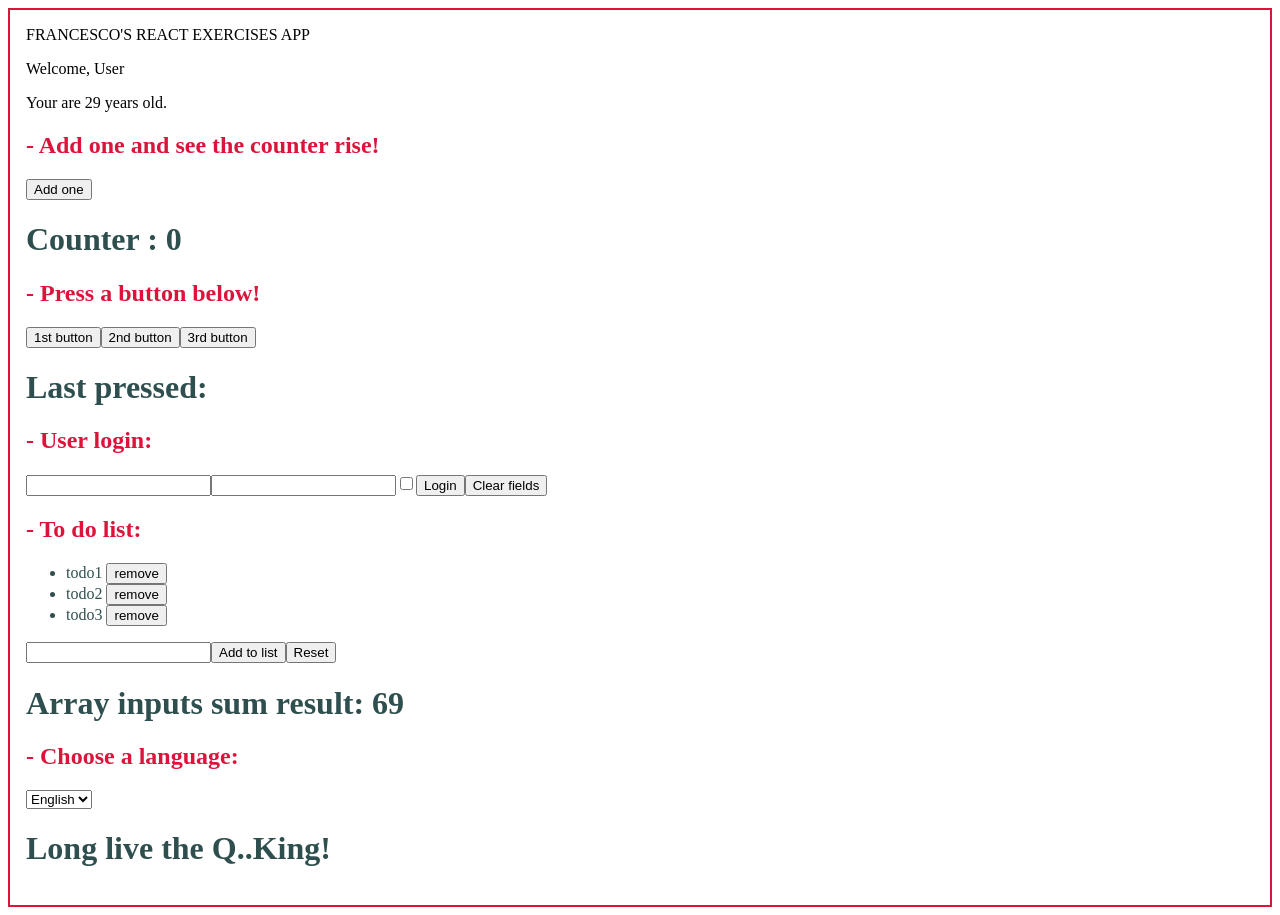
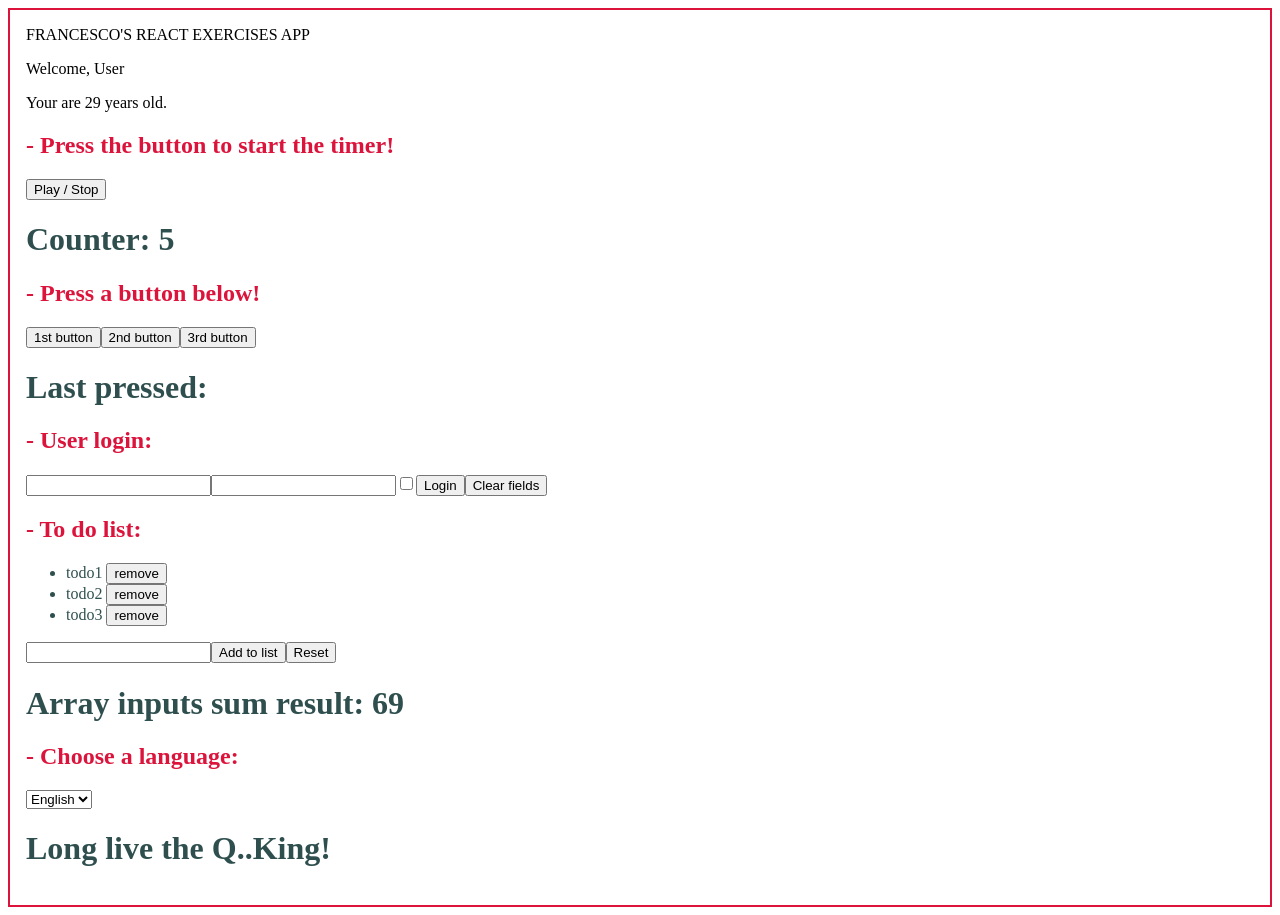
Before and after one commit to Francxmf/dhreactexercises, a React (Create React App) app: page / in a window 1280 px wide. Built offline with nearby package versions, Linux system fonts and the light colour scheme.

Commit message:
Completion of the exercise use effect 02

```diff
--- a/src/App.js
+++ b/src/App.js
@@ -1,7 +1,7 @@
 import React from "react";
 import { Welcome } from "./Welcome";
 import { Container } from "./Container";
-import { ClickCounter } from "./ClickCounter";
+import { Counter } from "./Counter";
 import { ClickTracker } from "./ClickTracker";
 import { Login } from "./Login";
 import { ToDoList } from "./ToDoList";
@@ -15,7 +15,8 @@ export class App extends React.Component{
     console.log(state)
   }
   state = {
-    language : "en"
+    language : "en",
+    count : true
   }
   LangChangeHandler = (event)=> {
     this.setState({
@@ -23,12 +24,19 @@ export class App extends React.Component{
     })
   }
 
+  hideCounter = () => {
+    this.setState((state)=> state.count = !state.count)
+  }
+
   render(){
       return (
         <Container title="FRANCESCO'S REACT EXERCISES APP">
           <Welcome age={29} />
 
-          <ClickCounter initialValue={0} />
+          <h2>- Press the button to start the timer!</h2>
+          <button onClick={this.hideCounter}>Play / Stop</button>
+          {this.state.count && <Counter />}
+
           <ClickTracker />
           <Login passwordFunction = {this.onLogin}/>
 
--- a/src/Counter.js
+++ b/src/Counter.js
@@ -1,18 +1,15 @@
-import React from "react";
-import { ClickCounter } from "./ClickCounter";
+import React, {useState, useEffect} from "react";
 
-export class Counter extends React.Component {
-    state = {
-      count: this.props.initialValue,
-    };
-    constructor(state){
-      super(state)
-      this.updateCounter = (event) => {
-        return (this.setState((state) => (state.count += 1)));
-      };
+export function Counter(){
+  const [counter, setCounter] = useState(0)
+  function setAll(){
+    console.log("Counter mounts")
+    setInterval(() => setCounter(c => c+1), 1000)
+    return () => {
+      console.log(`Getting unmounts`)
     }
+  }
 
-   render(){
-    return <ClickCounter onscreenCounter={this.state.count} updaterProp={this.updateCounter}/>
-   }
+  useEffect(setAll, [])
+  return <h1>Counter: {counter} </h1>
 }
```
